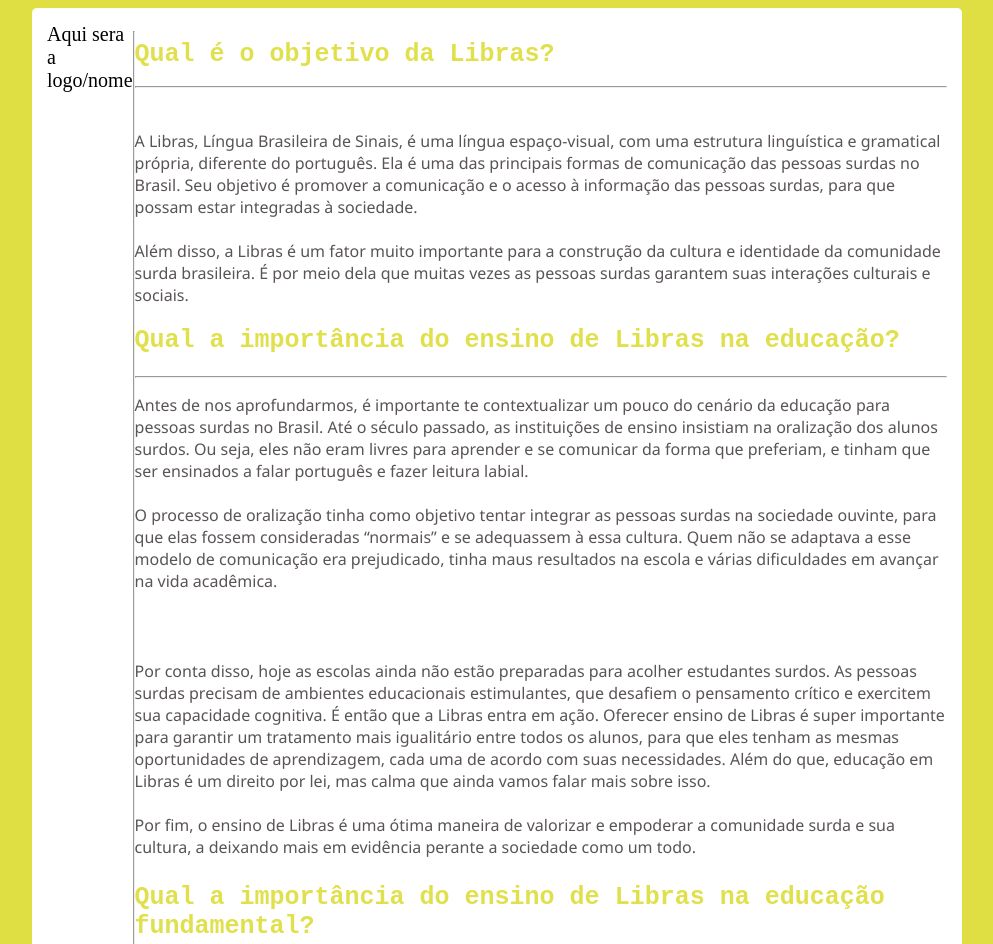
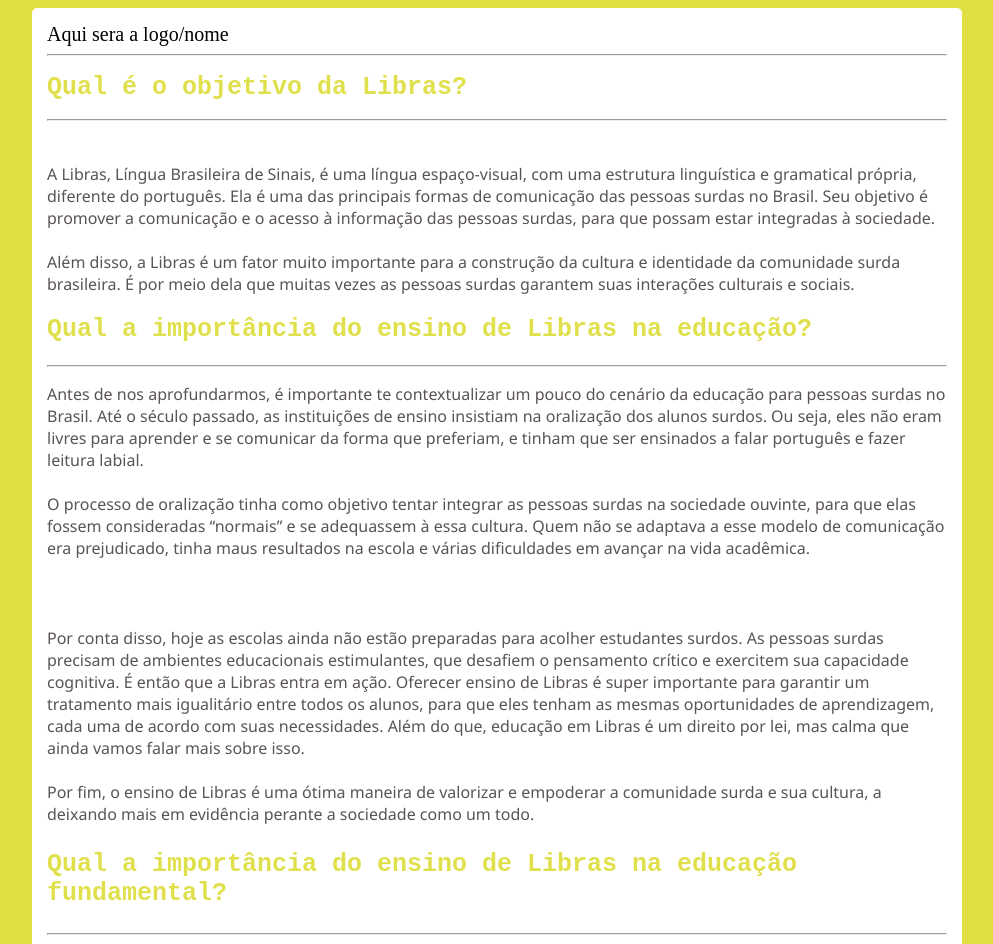
Before and after one commit to Gu1Pereira/p_i, a plain HTML site: page P.I rascunho/site.html in a window 1280 px wide. Shown: the top 944 px of the page, without its empty margins (143-1136 px from the left). Drawn offline with Linux system fonts and the light colour scheme.

Commit message:
alterações
ideia anterior apagada

```diff
--- a/P.I rascunho 2/libras.css
+++ /dev/null
@@ -1,39 +0,0 @@
-h1{
-  font-family: 'Gill Sans', 'Gill Sans MT', Calibri, 'Trebuchet MS', sans-serif;
-  font-size: 25px;
-}
-p{
-  font-family: 'Gill Sans', 'Gill Sans MT', Calibri, 'Trebuchet MS', sans-serif;
-  font-size: 25px;
-}
-
-
-body{
-  background-color: #566573 ;
-  background-image: url(arvore\ libras.png);
-  background-repeat: no-repeat;
-  background-position: center;
-  background-size: 700px;
-
-
-
-}
-body {
-  margin: 0;
-  min-height: 100vh;
-  display: flex;
-  flex-direction: column;
-
-}
-
-footer {
-  margin-top: auto;
-  height: 50px;
-  background-color: #077cf1;
-  text-align: center;
-  padding: 20px;
-}
-
-.container {
-  position: relative;
-}
--- a/P.I rascunho/site.css
+++ b/P.I rascunho/site.css
@@ -3,7 +3,6 @@ body{
 }
 
 .container {
-    display: flex;
     max-width: 900px;
     margin: 0 auto;
     background-color: #ffffff;
```
Also changed, not shown: P.I rascunho 2/index.html (deleted, +0 -16 lines), P.I rascunho 2/libras.html (deleted, +0 -26 lines), P.I rascunho 2/arvore libras.png (deleted), P.I rascunho 2/pexels-cottonbro-studio-6321938.jpg (deleted), P.I rascunho 2/teste.js (deleted), 2 other files.
